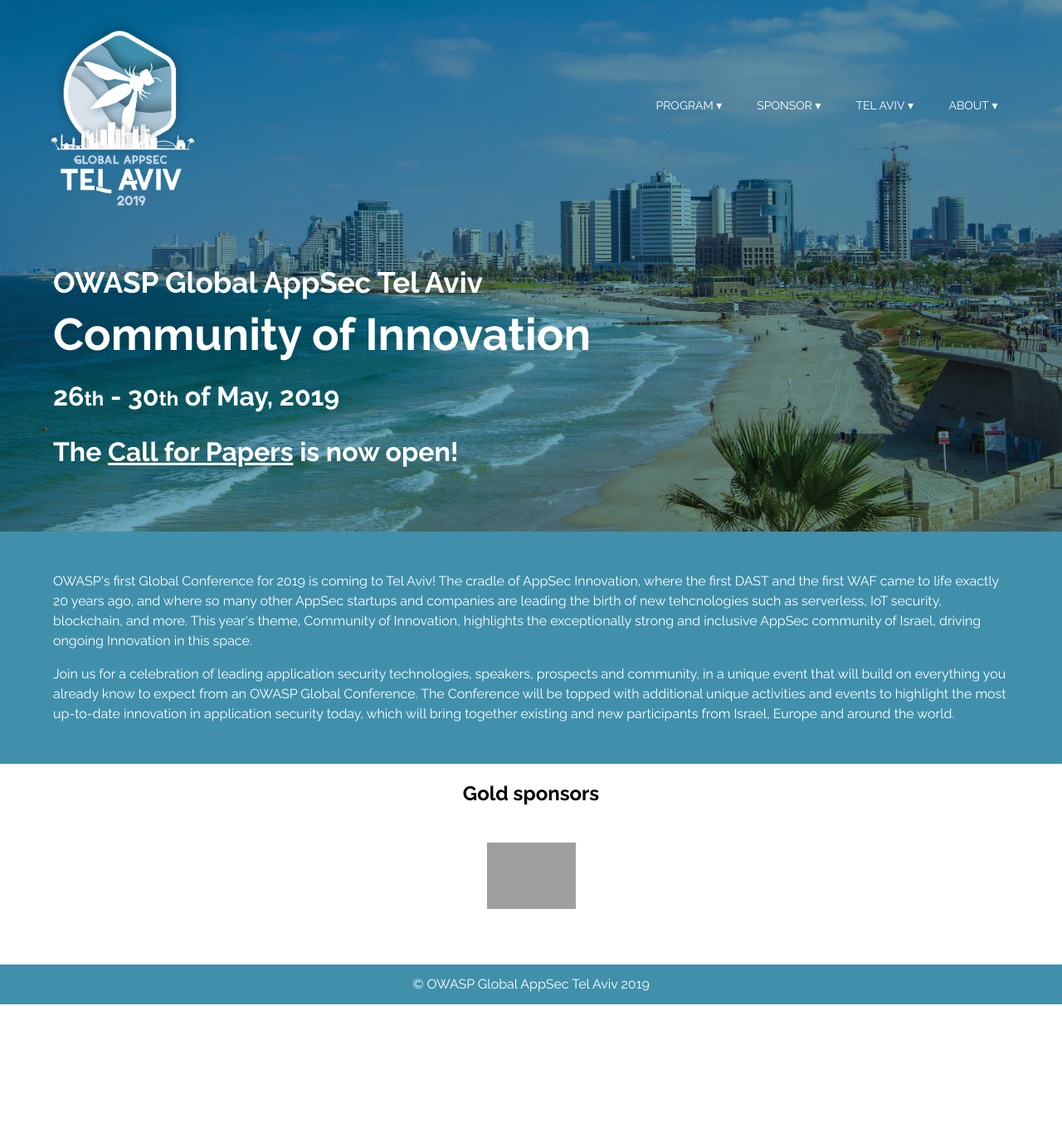
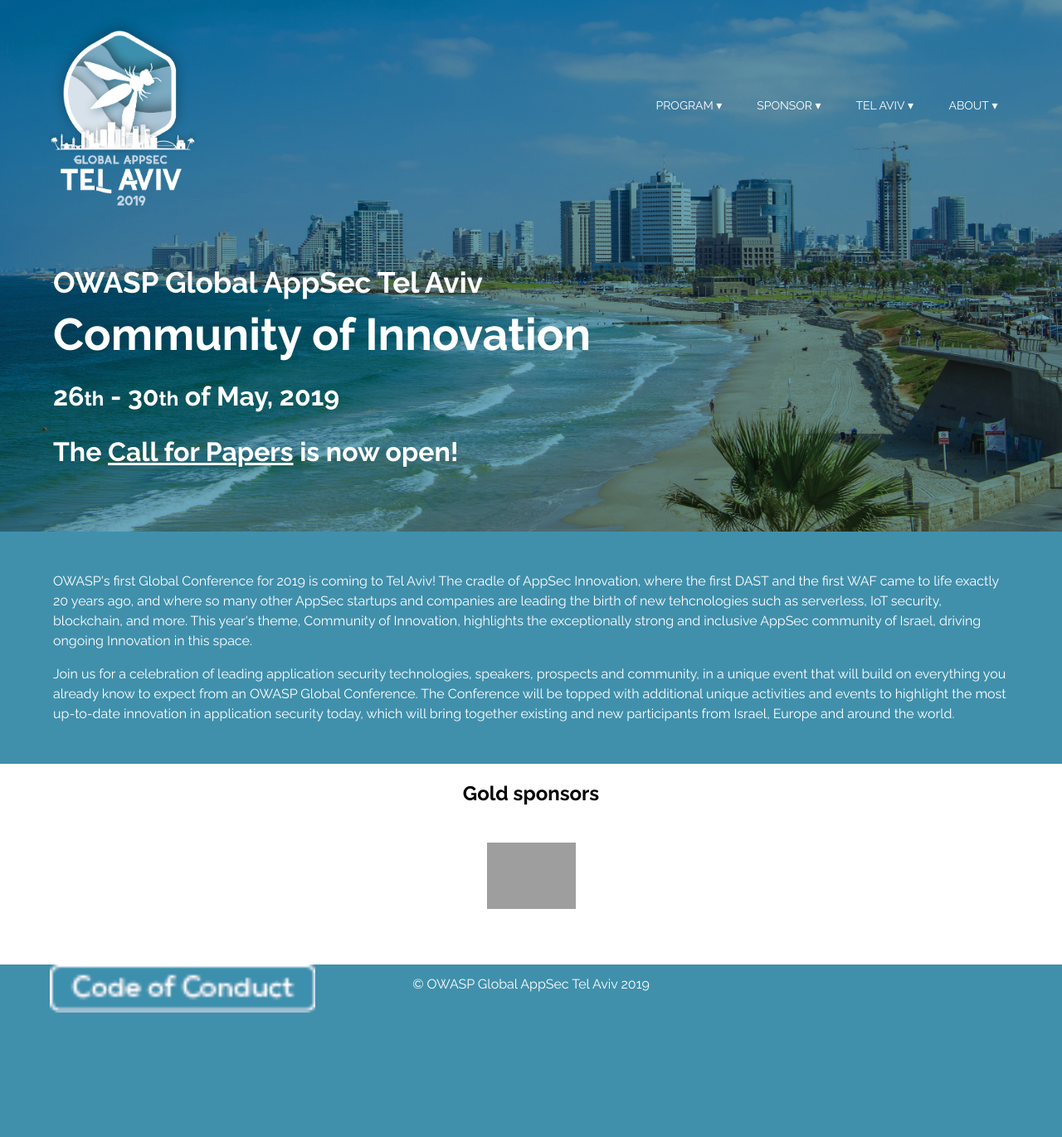
Before and after one commit to OWASP/AppSecTLV2019, a Jekyll site: the page built from index.html, in a window 1280 px wide. Shown: the whole page at 83% size. Built offline with Jekyll 4.4.1, drawn with Linux system fonts in a browser that asks for light colours; before the commit the page ends 1211 px from its top, so only the background shows below that; grey boxes are pictures that could not be loaded.

Commit message:
added COC footer button

```diff
--- a/_includes/footer.html
+++ b/_includes/footer.html
@@ -2,6 +2,7 @@
 </div>
 <footer>
   <div>&copy; OWASP Global AppSec Tel Aviv 2019</div>
+  <a href="{{baseUrl}}/about/code-of-conduct" class="coc"></a>
 </footer>
 <!-- Global site tag (gtag.js) - Google Analytics -->
 <script async src="https://www.googletagmanager.com/gtag/js?id=UA-4531126-9"></script>
--- a/assets/_sass/_footer.scss
+++ b/assets/_sass/_footer.scss
@@ -4,4 +4,14 @@
 	text-align: center;
 	padding: 1em;
 	clear: both;
+	.coc {
+		position: relative;
+		top: -2em; left: 2.75em;
+		width: 20em;
+		height: 10em;
+		background: url(../images/CoC-button.png) top left no-repeat;
+		background-size: contain;
+		display: block;
+		z-index: 2;
+	}
 }
```
Also changed, not shown: assets/images/CoC-button.png (added).
